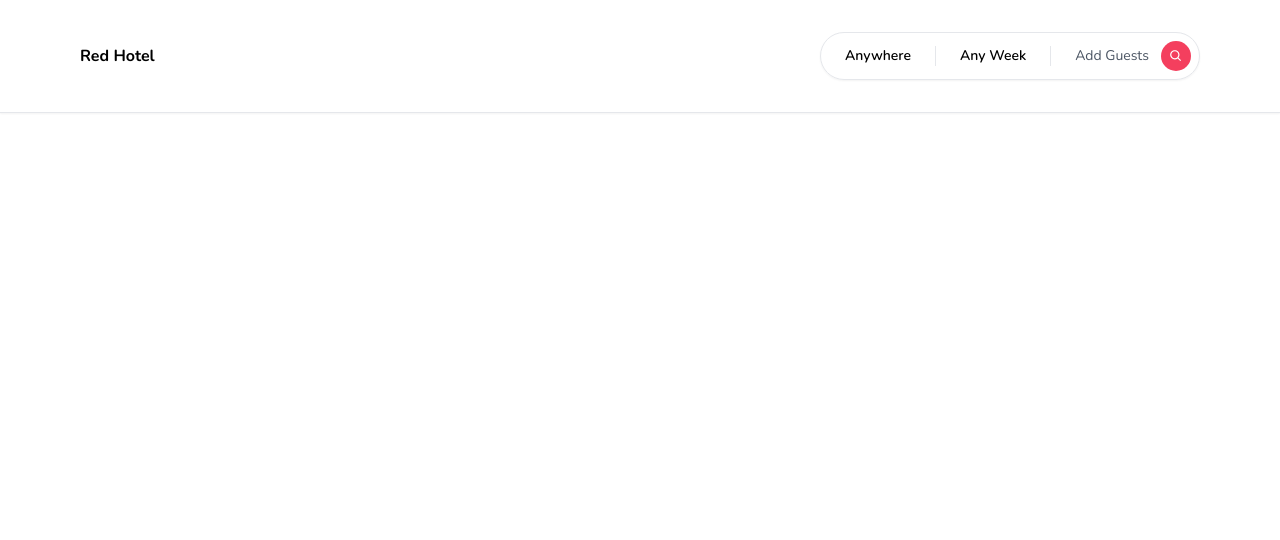
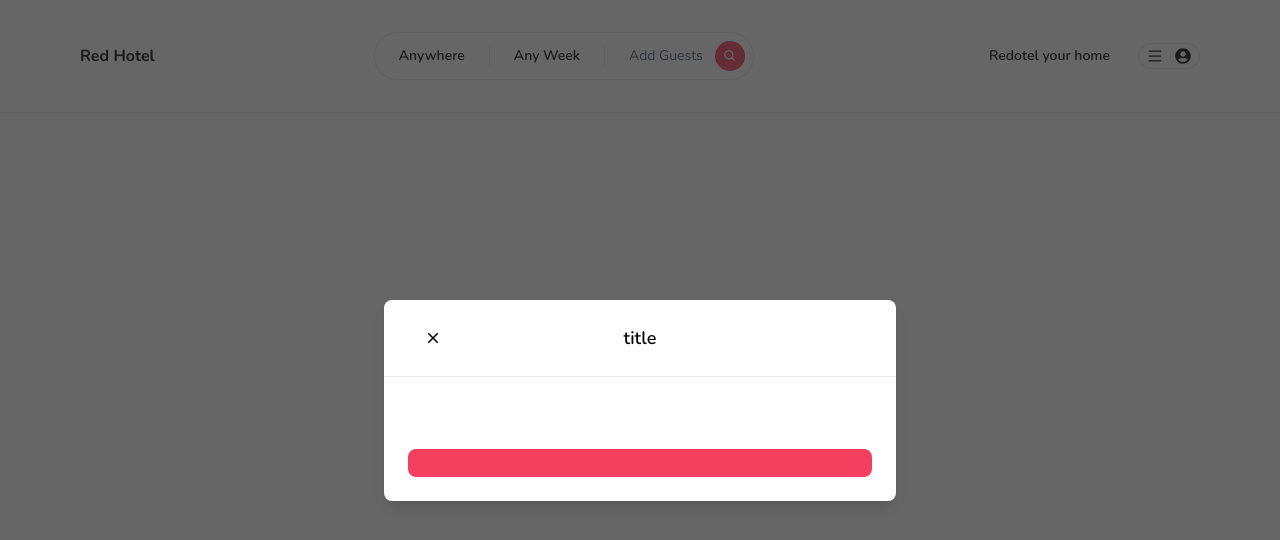
Before and after one commit to iwint/rentify-frontend, a Next.js app: page / in a window 1280 px wide. Shown: the top 540 px of the page. Built offline with nearby package versions, Linux system fonts and the light colour scheme.

Commit message:
feat(modal): completed modal component implementation

```diff
--- /dev/null
+++ b/app/components/ClientOnly.tsx
@@ -0,0 +1,22 @@
+"use client";
+import React, { useEffect, useState } from "react";
+
+interface ClientOnlyProps {
+  children: React.ReactNode;
+}
+
+const ClientOnly: React.FC<ClientOnlyProps> = ({ children }) => {
+  const [hasMounted, setHasMounted] = useState(false);
+
+  useEffect(() => {
+    setHasMounted(true);
+  }, []);
+
+  if (!hasMounted) {
+    return null;
+  }
+
+  return <>{children}</>;
+};
+
+export default ClientOnly;
--- /dev/null
+++ b/app/components/common/Avatar.tsx
@@ -0,0 +1,10 @@
+"use client";
+import { FaUserCircle } from "react-icons/fa";
+
+type Props = {};
+
+const Avatar = (props: Props) => {
+  return <FaUserCircle height={"40px"} width={"40px"} />;
+};
+
+export default Avatar;
--- /dev/null
+++ b/app/components/common/Button.tsx
@@ -0,0 +1,43 @@
+"use client";
+
+import React from "react";
+import { IconType } from "react-icons";
+
+interface ButtonProps {
+  label: string;
+  onClick: (e: React.MouseEvent<HTMLButtonElement>) => void;
+  disabled?: boolean;
+  outline?: boolean;
+  small?: boolean;
+  icon?: IconType;
+}
+
+const Button: React.FC<ButtonProps> = ({
+  label,
+  onClick,
+  disabled,
+  icon: Icon,
+  outline,
+  small,
+}) => {
+  return (
+    <button
+      className={`relative disabled:opacity-70 disabled:cursor-not-allowed rounded-lg hover:opacity-80 transition w-full ${
+        outline ? "bg-white" : "bg-rose-500"
+      }
+      ${outline ? "border-black" : "border-rose-500"}
+      ${outline ? "text-black" : "text-white"}
+      ${small ? "py-1" : "py-3"}
+      ${small ? "text-sm" : "text-md"}
+      ${small ? "font-light border-[1px]" : "font-semibold border-2"}
+      `}
+      disabled={disabled}
+      onClick={onClick}
+    >
+      {Icon && <Icon size={24} className="absolute left-4 top-3" />}
+      {label}
+    </button>
+  );
+};
+
+export default Button;
--- /dev/null
+++ b/app/components/modals/Modal.tsx
@@ -0,0 +1,109 @@
+"use client";
+
+import Button from "@components/common/Button";
+import React, { useCallback, useEffect, useState } from "react";
+import { IoMdClose } from "react-icons/io";
+
+interface ModalProps {
+  isOpen?: boolean;
+  onClose: () => void;
+  onSubmit: () => void;
+  title?: string;
+  body?: React.ReactElement;
+  footer?: React.ReactElement;
+  actionLabel: string;
+  disabled?: boolean;
+  secondaryAction?: () => void;
+  secondaryLabel?: string;
+}
+
+const Modal: React.FC<ModalProps> = ({
+  actionLabel,
+  onClose,
+  onSubmit,
+  body,
+  disabled,
+  footer,
+  isOpen,
+  secondaryAction,
+  secondaryLabel,
+  title,
+}) => {
+  const [showModal, setShowModal] = useState(isOpen);
+  useEffect(() => {
+    setShowModal(isOpen);
+  }, [isOpen]);
+
+  const handleClose = useCallback(() => {
+    if (disabled) {
+      return;
+    }
+
+    setShowModal(false);
+    setTimeout(() => {
+      onClose();
+    }, 300);
+  }, [disabled, onClose]);
+
+  const handleSubmit = useCallback(() => {
+    if (disabled) {
+      return;
+    }
+    onSubmit();
+  }, [disabled, onSubmit]);
+
+  const handleSecondaryAction = useCallback(() => {
+    if (disabled || !secondaryAction) {
+      return;
+    }
+    secondaryAction();
+  }, [disabled, secondaryAction]);
+
+  if (!isOpen) {
+    return null;
+  }
+
+  return (
+    <>
+      <div className="fixed justify-center items-center flex overflow-x-hidden overflow-y-auto inset-0 z-50 outline-none focus:outline-none bg-neutral-800/70">
+        <div className="relative w-full md:w-4/6 lg:w-3/6 xl:w-2/5 my-6 mx-auto h-full lg:h-auto md:h-auto">
+          {/* CONTENT */}
+          <div
+            className={`translate duration-300 h-full ${
+              showModal ? "translate-y-0" : "translate-y-full"
+            }
+            ${showModal ? "opacity-100" : "opacity-0"}
+          `}
+          >
+            <div className="translate h-full lg:h-auto md:h-auto border-0 rounded-lg shadow-lg relative flex flex-col w-full bg-white outline-none focus:outline-none">
+              {/* HEADER */}
+              <div className="flex items-center p-6 rounded-t justify-center relative border-b-[1px]">
+                <button
+                  onClick={handleClose}
+                  className="p-1 border-0 hover:opacity-70 transition absolute left-9"
+                >
+                  <IoMdClose size={18} />
+                </button>
+                <div className="text-lg font-semibold">{title}</div>
+              </div>
+              {/* BODY */}
+              <div className="relative p-6 flex-auto">{body}</div>
+              {/* FOOTER */}
+              <div className="flex flex-col gap-2 p-6">
+                <div className="flex flex-row items-center gap-4 w-full">
+                  <Button
+                    onClick={handleSubmit}
+                    disabled={disabled}
+                    label={actionLabel}
+                  />
+                </div>
+              </div>
+            </div>
+          </div>
+        </div>
+      </div>
+    </>
+  );
+};
+
+export default Modal;
--- /dev/null
+++ b/app/components/navbar/MenuItem.tsx
@@ -0,0 +1,21 @@
+"use client";
+
+import React from "react";
+
+interface MenuItemProps {
+  onClick: () => void;
+  label: string;
+}
+
+const MenuItem: React.FC<MenuItemProps> = ({ label, onClick }) => {
+  return (
+    <div
+      onClick={onClick}
+      className="px-4 py-3 hover:bg-neutral-100 transition font-semibold"
+    >
+      {label}
+    </div>
+  );
+};
+
+export default MenuItem;
--- a/app/components/navbar/Navbar.tsx
+++ b/app/components/navbar/Navbar.tsx
@@ -1,7 +1,10 @@
+"use client";
+
 import Container from "@components/common/Container";
 import React from "react";
 import { Logo } from "./Logo";
 import Search from "./Search";
+import UserMenu from "./UserMenu";
 
 type Props = {};
 
@@ -13,6 +16,7 @@
           <div className="flex flex-row gap-3 items-center justify-between md:gap-0">
             <Logo />
             <Search />
+            <UserMenu />
           </div>
         </Container>
       </div>
--- a/app/components/navbar/Search.tsx
+++ b/app/components/navbar/Search.tsx
@@ -1,9 +1,11 @@
+"use client";
+
 import React from "react";
 import { BiSearch } from "react-icons/bi";
 
-interface Props {}
+interface SearchProps {}
 
-const Search = (props: Props) => {
+const Search = (props: SearchProps) => {
   return (
     <div className="border-[1px] w-full md:w-auto py-2 rounded-full shadow-sm hover:shadow-md transition cursor-pointer">
       <div className="flex flex-row items-center justify-between">
--- /dev/null
+++ b/app/components/navbar/UserMenu.tsx
@@ -0,0 +1,49 @@
+"use client";
+import Avatar from "@components/common/Avatar";
+import React, { useCallback, useState } from "react";
+import { AiOutlineMenu } from "react-icons/ai";
+import MenuItem from "./MenuItem";
+
+interface Props {}
+
+const UserMenu = (props: Props) => {
+  const [isOpen, setIsOpen] = useState(false);
+
+  const toggleOpen = useCallback(() => {
+    setIsOpen((value) => !value);
+  }, []);
+
+  return (
+    <div className="relative">
+      <div className="flex flex-row items-center gap-3">
+        <div
+          onClick={() => {}}
+          className="hidden md:block text-sm font-semibold py-3 px-4 rounded-full hover:bg-neutral-100 transition cursor-pointer"
+        >
+          Redotel your home
+        </div>
+        <div
+          onClick={toggleOpen}
+          className="p-4 md:py-1 md:px-2 border-[1px] border-neutral-200 flex flex-row items-center gap-3 rounded-full cursor-pointer hover:shadow-md transition"
+        >
+          <AiOutlineMenu />
+          <div className="hidden md:block">
+            <Avatar />
+          </div>
+        </div>
+      </div>
+      {isOpen && (
+        <div className="absolute rounded-xl shadow-md w-[40vw] md:w-3/4 bg-white overflow-hidden right-0 top-12 text-sm">
+          <div className="flex flex-col cursor-pointer">
+            <>
+              <MenuItem label="Login" onClick={() => {}} />
+              <MenuItem label="Sign up" onClick={() => {}} />
+            </>
+          </div>
+        </div>
+      )}
+    </div>
+  );
+};
+
+export default UserMenu;
--- a/app/layout.tsx
+++ b/app/layout.tsx
@@ -2,6 +2,8 @@
 import { Nunito } from "next/font/google";
 import "./globals.css";
 import Navbar from "@components/navbar/Navbar";
+import ClientOnly from "@components/ClientOnly";
+import Modal from "@components/modals/Modal";
 
 export const metadata: Metadata = {
   title: "Red hotel Booking App",
@@ -20,7 +22,10 @@
   return (
     <html lang="en">
       <body className={font.className}>
-        <Navbar />
+        <ClientOnly>
+          <Modal isOpen={true} title="title" />
+          <Navbar />
+        </ClientOnly>
         {children}
       </body>
     </html>
```
